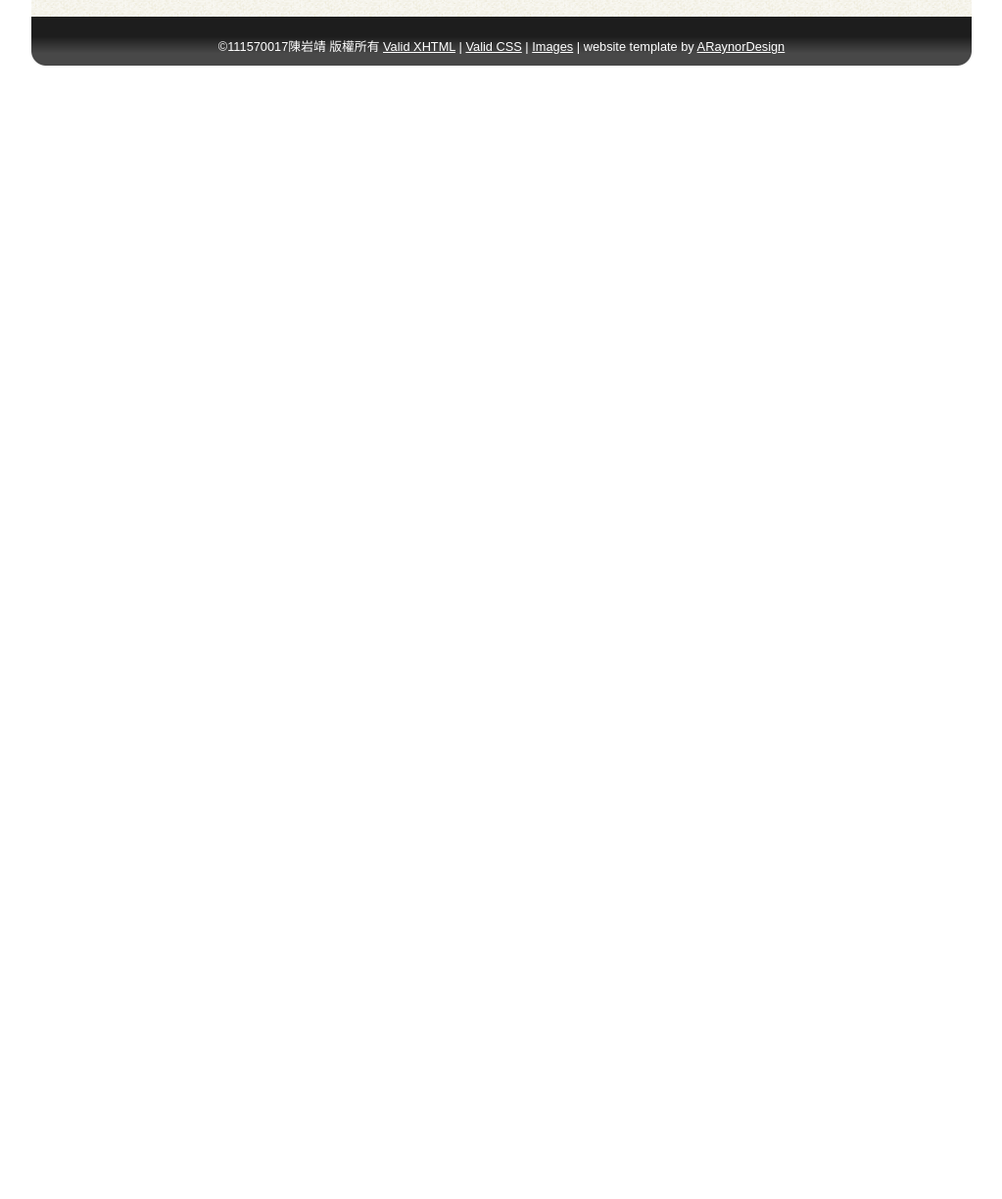
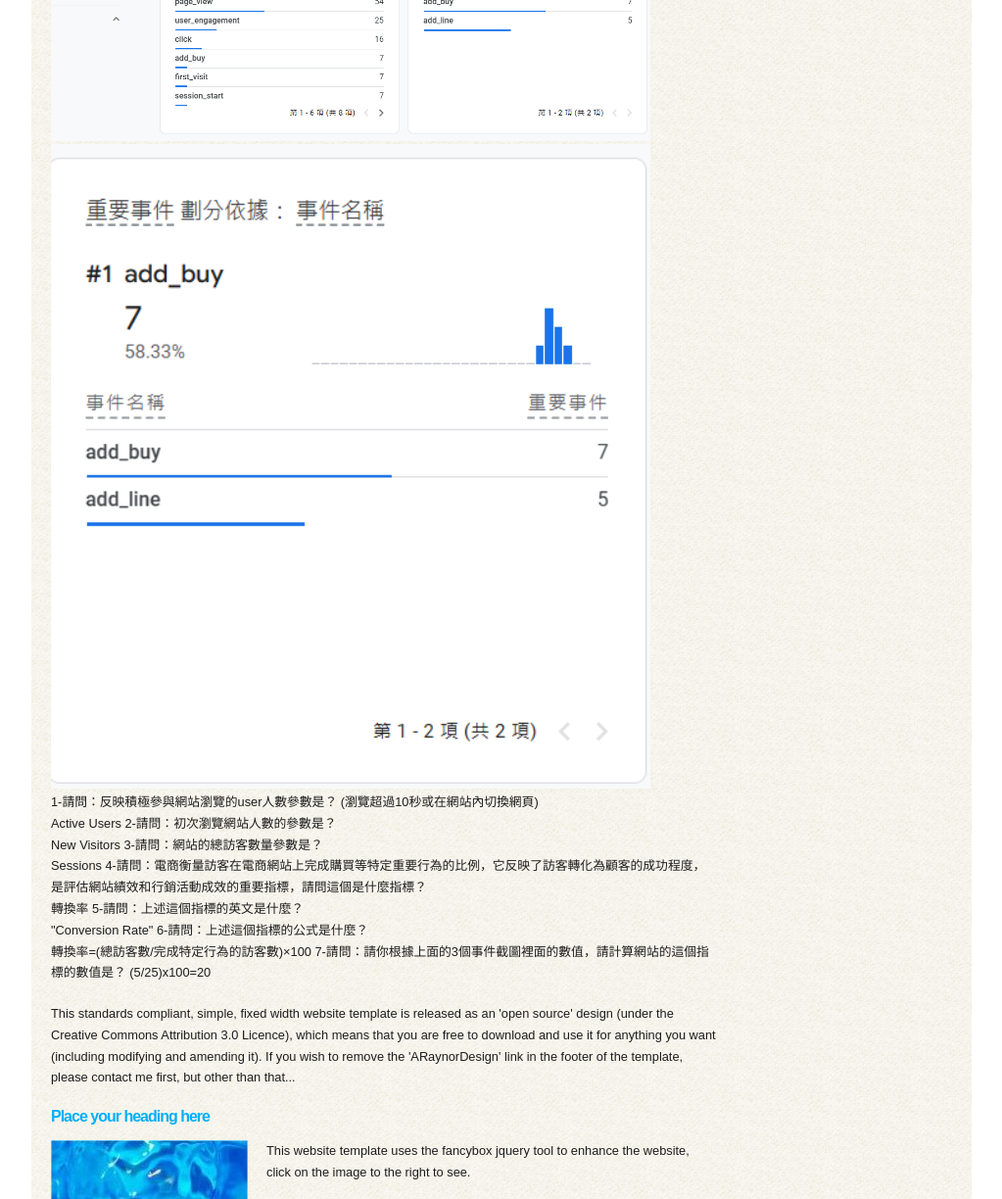
Before and after one commit to yanj-30/exam-1, a plain HTML site: page a5.html in a window 1280 px wide. Shown: the part 1143-2367 px from the top of the page at 98% size, without its empty margins (128-1151 px from the left). Before the commit the page ends 1210 px from the top, so only its background shows below. Drawn offline with Linux system fonts and the light colour scheme.

Commit message:
Add files via upload

```diff
--- a/a5.html
+++ b/a5.html
@@ -69,8 +69,32 @@
         <div class="content_item">
           <h1 class="s4">GA圖片</h1>
          <a class="s3" href="https://vendor.ecpay.com.tw/User/LogOn_Step1">下單購買(綠界金流ECpay)</a>
-	 <br>
+         <br>
          <a class="s3" href="https://line.me/R/ti/g/pK9Mt4GSTo">加入電商的Line群組</a>
+         <img src="images/GA-1.png" width="90%">
+         <img src="images/GA-2.png" width="90%">
+         <img src="images/GA-3.png" width="90%">
+
+
+
+        <P>
+          1-請問：反映積極參與網站瀏覽的user人數參數是？ (瀏覽超過10秒或在網站內切換網頁)
+          <br>Active Users
+          2-請問：初次瀏覽網站人數的參數是？
+          <br>New Visitors
+          3-請問：網站的總訪客數量參數是？
+          <br>Sessions
+          4-請問：電商衡量訪客在電商網站上完成購買等特定重要行為的比例，它反映了訪客轉化為顧客的成功程度，是評估網站績效和行銷活動成效的重要指標，請問這個是什麼指標？
+          <br>轉換率
+          5-請問：上述這個指標的英文是什麼？
+          <br>"Conversion Rate"
+          6-請問：上述這個指標的公式是什麼？
+          <br>轉換率=(總訪客數/完成特定行為的訪客數)×100
+          7-請問：請你根據上面的3個事件截圖裡面的數值，請計算網站的這個指標的數值是？
+          (5/25)x100=20
+
+        </P>
+
 
           <p>This standards compliant, simple, fixed width website template is released as an 'open source' design (under the Creative Commons Attribution 3.0 Licence), which means that you are free to download and use it for anything you want (including modifying and amending it). If you wish to remove the 'ARaynorDesign' link in the footer of the template, please contact me first, but other than that...</p>
           <h3>Place your heading here</h3>
```
